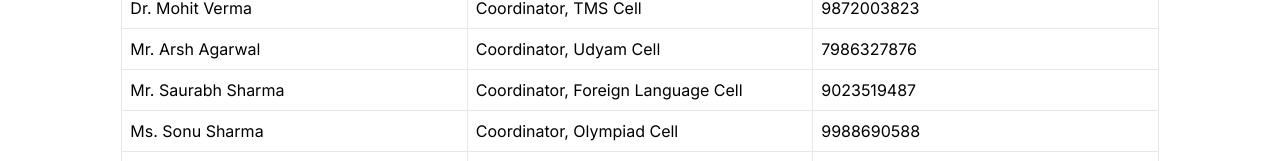
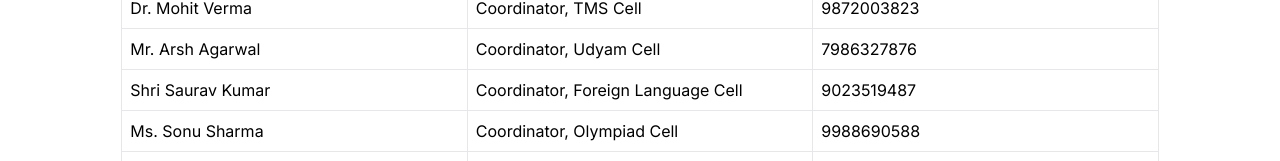
Before and after one commit to dhevb/dhe-org-in, a Next.js app: page /people in a window 1280 px wide. Shown: the part 625-786 px from the top of the page. Built offline with nearby package versions, Linux system fonts and the light colour scheme.

Commit message:
name error

```diff
--- a/src/app/people/page.tsx
+++ b/src/app/people/page.tsx
@@ -14,7 +14,7 @@ const advisoryMembers = [
   { name: "Mr. Sachin Tiwari", designation: "Coordinator, E-commerce Cell", contact: "8729012133" },
   { name: "Dr. Mohit Verma", designation: "Coordinator, TMS Cell", contact: "9872003823" },
   { name: "Mr. Arsh Agarwal", designation: "Coordinator, Udyam Cell", contact: "7986327876" },
-  { name: "Mr. Saurabh Sharma", designation: "Coordinator, Foreign Language Cell", contact: "9023519487" },
+  { name: "Shri Saurav Kumar", designation: "Coordinator, Foreign Language Cell", contact: "9023519487" },
   { name: "Ms. Sonu Sharma", designation: "Coordinator, Olympiad Cell", contact: "9988690588" },
   { name: "Ms. Neeru", designation: "Coordinator, LMS Cell", contact: "9467733337" },
   { name: "Dr. Girish Bali", designation: "Coordinator, CSR Cell", contact: "9530703711" },
```
